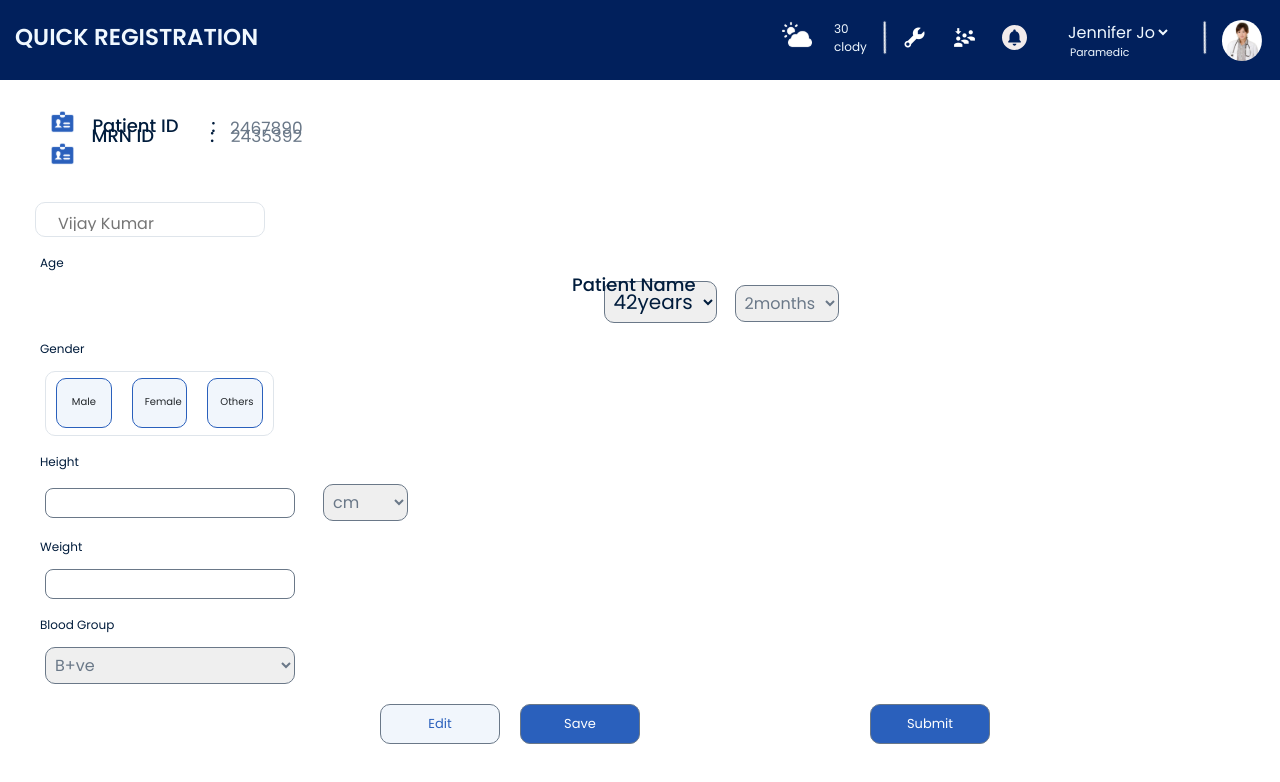
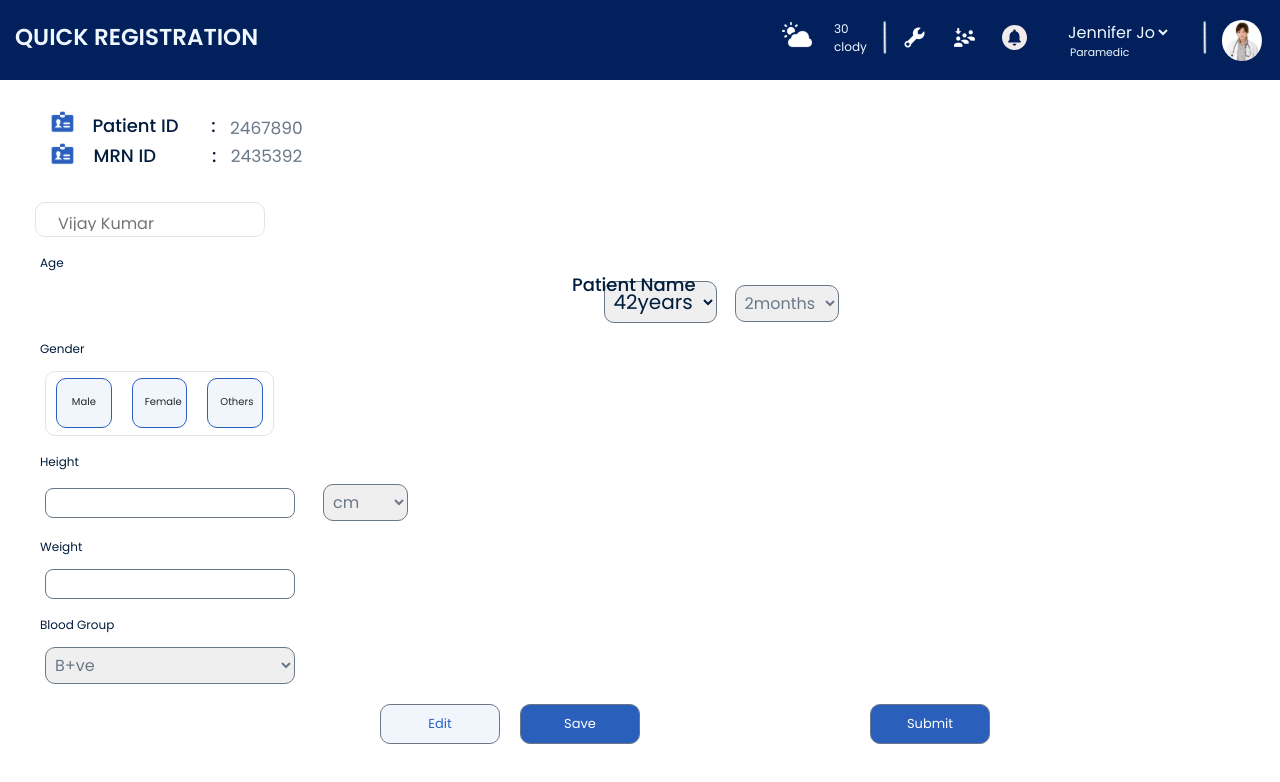
Before and after one commit to DeepanRajG/ainqa-med, a React (Create React App) app: page /Newregistration in a window 1280 px wide. Shown: the top 782 px of the page. Built offline with nearby package versions, Linux system fonts and the light colour scheme.

Commit message:
Update newregis.css

```diff
--- a/src/css/newregis.css
+++ b/src/css/newregis.css
@@ -197,8 +197,8 @@ margin-top: 62px;
 position: absolute;
 width: 152px;
 height: 16px;
-left: 77px;
-top: 130px;
+left: 79px;
+top: 150px;
 font-family: 'Poppins';
 font-style: normal;
 font-weight: 500;
@@ -212,7 +212,7 @@ position: absolute;
 width: 93px;
 height: 16px;
 left: 220px;
-top: 130px;
+top: 150px;
 font-family: 'Poppins';
 font-style: normal;
 font-weight: 400;
```
